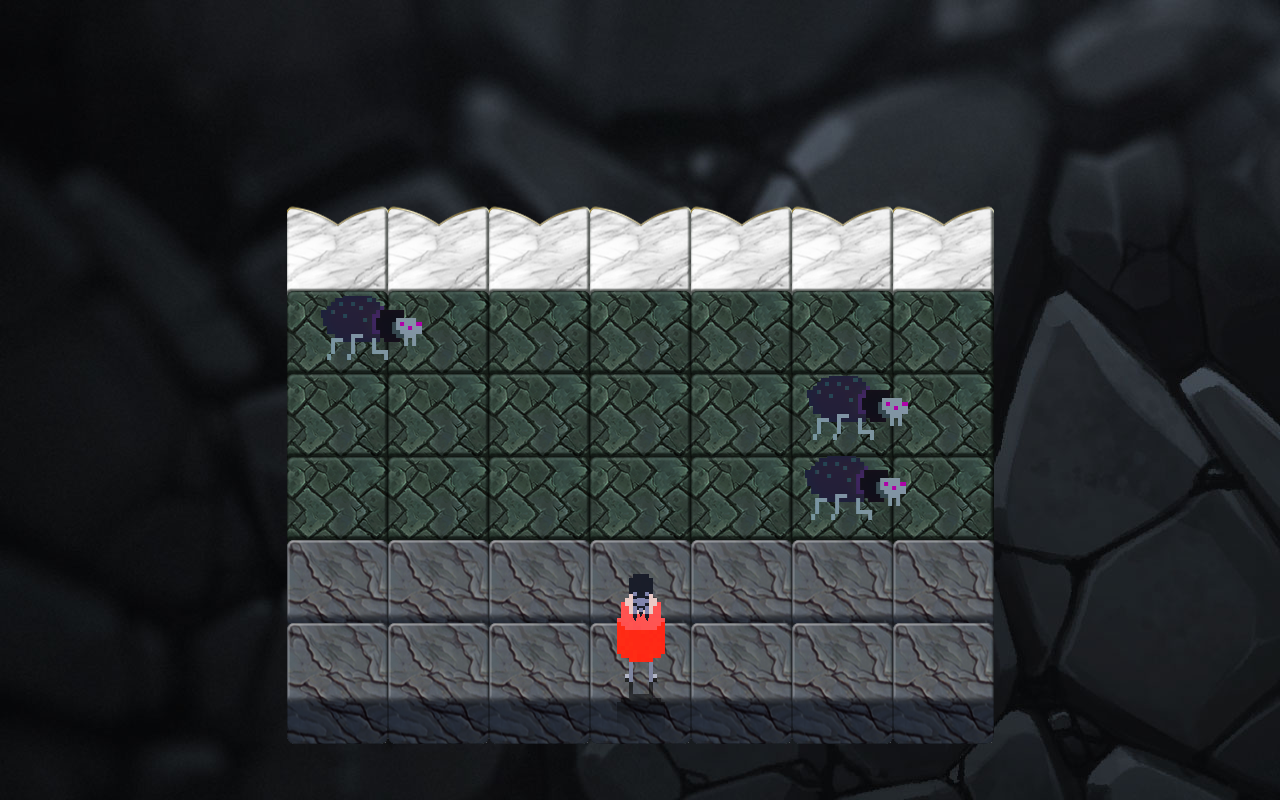
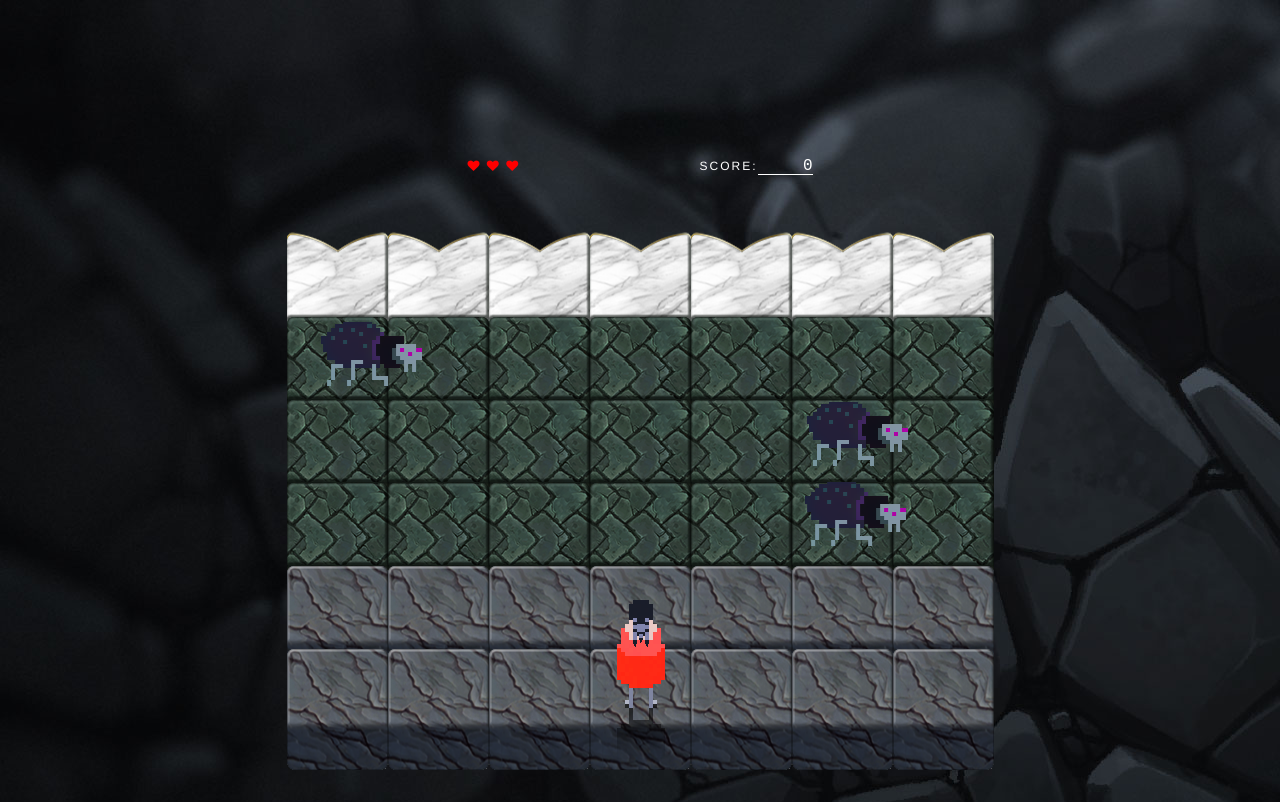
Before and after one commit to travisfranklin/FEND-Project3, a plain HTML site: page index.html in a window 1280 px wide. Drawn offline with Linux system fonts and the light colour scheme.

Commit message:
added page styling for score and lives

```diff
--- a/css/style.css
+++ b/css/style.css
@@ -2,7 +2,38 @@ body {
     text-align: center;
     padding-top: 150px;
     background: url("../images/bg.jpg");
+    font-family: "helvetica", "arial", "sans-serif";
 }
 
-canvas {
+.score-panel {
+    color: #fff;
+    width: 345px;
+    margin: 0 auto 10px auto;
+    text-align: right;
+    text-transform: capitalize;
+    font-size: 12px;
+    line-height: 16px;
+    letter-spacing: 2px;
 }
+
+.score-panel .lives {
+	float: left;
+    padding: 0;
+    margin: 0 5px 0 0;
+    color: #ff0000;
+}
+
+.score-panel .lives li {
+    list-style: none;
+    display: inline-block;
+}
+
+.score-panel .score {
+	float: right;
+	font-family: monospace;
+	font-size: 16px;
+	padding-left: 5px;
+	letter-spacing: 0;
+	border-bottom: 1px solid #fff;
+	min-width: 50px;
+}
--- a/index.html
+++ b/index.html
@@ -6,8 +6,17 @@
     <meta name="description" content="Use your arrow keys to get your character to the water, but watch out for bugs!" />
 	<meta name="viewport" content="width=device-width, initial-scale=1.0">
     <link rel="stylesheet" href="css/style.css">
+    <link rel="stylesheet prefetch" href="https://maxcdn.bootstrapcdn.com/font-awesome/4.6.1/css/font-awesome.min.css">
 </head>
 <body>
+    <section class="score-panel">
+		<ul class="lives">
+			<li><i class="fa fa-heart"></i></li>
+			<li><i class="fa fa-heart"></i></li>
+			<li><i class="fa fa-heart"></i></li>
+		</ul>
+		SCORE: <span class="score">0</span>
+	</section>
     <script src="js/resources.js"></script>
     <script src="js/app.js"></script>
     <script src="js/engine.js"></script>
--- a/js/app.js
+++ b/js/app.js
@@ -1,6 +1,6 @@
 // Create the Enemy class
 const Enemy = function(x, y, s) {
-    this.sprite = 'images/enemy-bug.png';
+  this.sprite = "images/enemy-bug.png";
   this.x = x;
   this.y = y;
   this.speed = s;
@@ -10,7 +10,7 @@ const Enemy = function(x, y, s) {
 // Input: dt, a time delta between ticks
 // Output: randomized enemy speed amount
 // Caveat: when an enemy reaches the right side of the canvas, or touches the player, they must reset with a randomized speed
-const randomSpeed = function () {
+const randomSpeed = function() {
   return Math.floor(Math.random() * 4 + 1) * 120;
 };
 
@@ -19,13 +19,13 @@ Enemy.prototype.update = function(dt) {
 
   if (this.x > 707) {
     this.x = -100;
-        this.speed = randomSpeed();
+    this.speed = randomSpeed() * (player.score + 1);
   }
 
-    // hit() method handles player enemy interaction.
+  // Player/Enemy interaction
   // Input: player x & y positions, and the space enemys are inhabiting.
   // Output: if player/enemy positions overlap, run resetGame();
-    const   enemyXLeft = this.x - 70,
+  const enemyXLeft = this.x - 70,
     enemyXRight = this.x + 70,
     enemyYTop = this.y - 60,
     enemyYBottom = this.y + 60;
@@ -35,36 +35,34 @@ Enemy.prototype.update = function(dt) {
     player.x <= enemyXRight &&
     player.y >= enemyYTop &&
     player.y <= enemyYBottom
-    ){
+  ) {
     player.resetGame();
   }
 };
 
-
-// render() method shows enemy sprite
+// render() method displays enemy sprite
 Enemy.prototype.render = function() {
   ctx.drawImage(Resources.get(this.sprite), this.x, this.y);
 };
 
 // Create the player class
 const Player = function(x, y) {
-    this.sprite = 'images/char-horn-girl.png';
+  this.sprite = "images/char-horn-girl.png";
   this.x = 303;
   this.y = 404;
   this.x_mov = 101;
   this.y_mov = 83;
+  this.score = 0;
+  this.lives = 3;
 };
 
-// render() method shows player sprite
+// render() method displays player sprite
 Player.prototype.render = function() {
   ctx.drawImage(Resources.get(this.sprite), this.x, this.y);
 };
 
 // update() method
-Player.prototype.update = function(dt) {
-
-
-};
+Player.prototype.update = function(dt) {};
 
 // reset() method
 // Input: Goal reached, or enemy touched.
@@ -74,34 +72,32 @@ Player.prototype.resetGame = function() {
   this.y = 404;
 };
 
-
 // handleInput() method
 // Input: key presses from the EventListener.
 // Output: Player sprite moves in each key's cardinal direction.
 // Caveat: Player sprite can't move out of bounds.
 Player.prototype.handleInput = function(direction) {
   switch (direction) {
-        case 'left':
-            this.x >= this.x_mov ? this.x -= this.x_mov : this.x -= 0;
+    case "left":
+      this.x >= this.x_mov ? (this.x -= this.x_mov) : (this.x -= 0);
       break;
-        case 'right':
-            this.x <= (this.x_mov * 5) ? this.x += this.x_mov : this.x += 0;
+    case "right":
+      this.x <= this.x_mov * 5 ? (this.x += this.x_mov) : (this.x += 0);
       break;
-        case 'up':
-            this.y + 20 >= this.y_mov ? this.y -= this.y_mov : this.y += 0;
+    case "up":
+      this.y + 20 >= this.y_mov ? (this.y -= this.y_mov) : (this.y += 0);
       if (this.y <= 71) {
+        this.score += 20;
         this.resetGame();
       }
       break;
-        case 'down':
-            this.y <= (this.y_mov * 4) ? this.y += this.y_mov : this.y += 0;
+    case "down":
+      this.y <= this.y_mov * 4 ? (this.y += this.y_mov) : (this.y += 0);
       break;
   }
-}
+};
 
-
-
-// Now instantiate your objects.
+// Object Instatiation
 // Place all enemy objects in an array called allEnemies
 let enemy0 = new Enemy(-80, 60 + 80 * 0, randomSpeed());
 let enemy1 = new Enemy(-80, 60 + 80 * 1, randomSpeed());
@@ -111,15 +107,15 @@ window.allEnemies = [enemy0, enemy1, enemy2];
 // Place the player object in a variable called player
 window.player = new Player();
 
-
-// This listens for key presses and sends the keys to your
-// Player.handleInput() method. You don't need to modify this.
-document.addEventListener('keydown', function(e) {
+// Player.handleInput() method
+// Input: Arrow key presses.
+// Output: key names that can be attached to other methods.
+document.addEventListener("keydown", function(e) {
   var allowedKeys = {
-        37: 'left',
-        38: 'up',
-        39: 'right',
-        40: 'down'
+    37: "left",
+    38: "up",
+    39: "right",
+    40: "down"
   };
 
   player.handleInput(allowedKeys[e.keyCode]);
```
Lines whose indentation alone changed are shown as unchanged.
